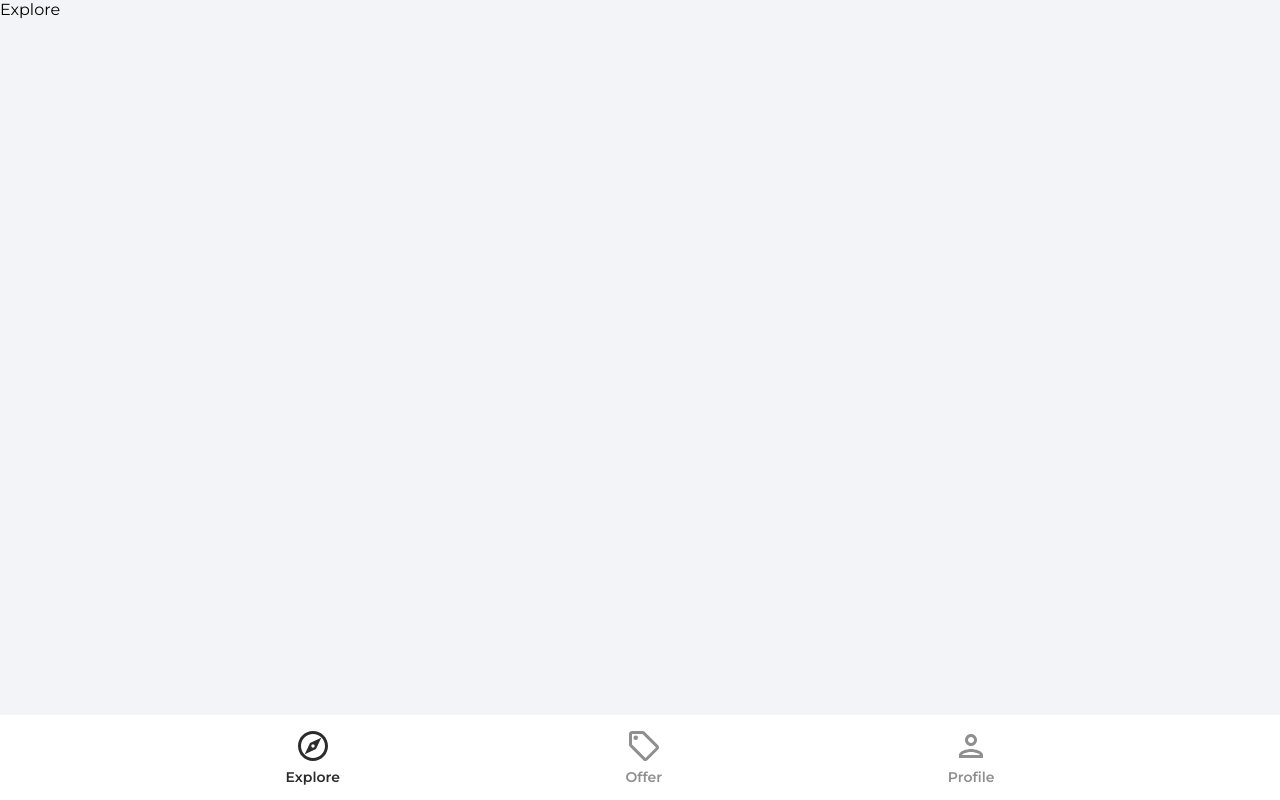
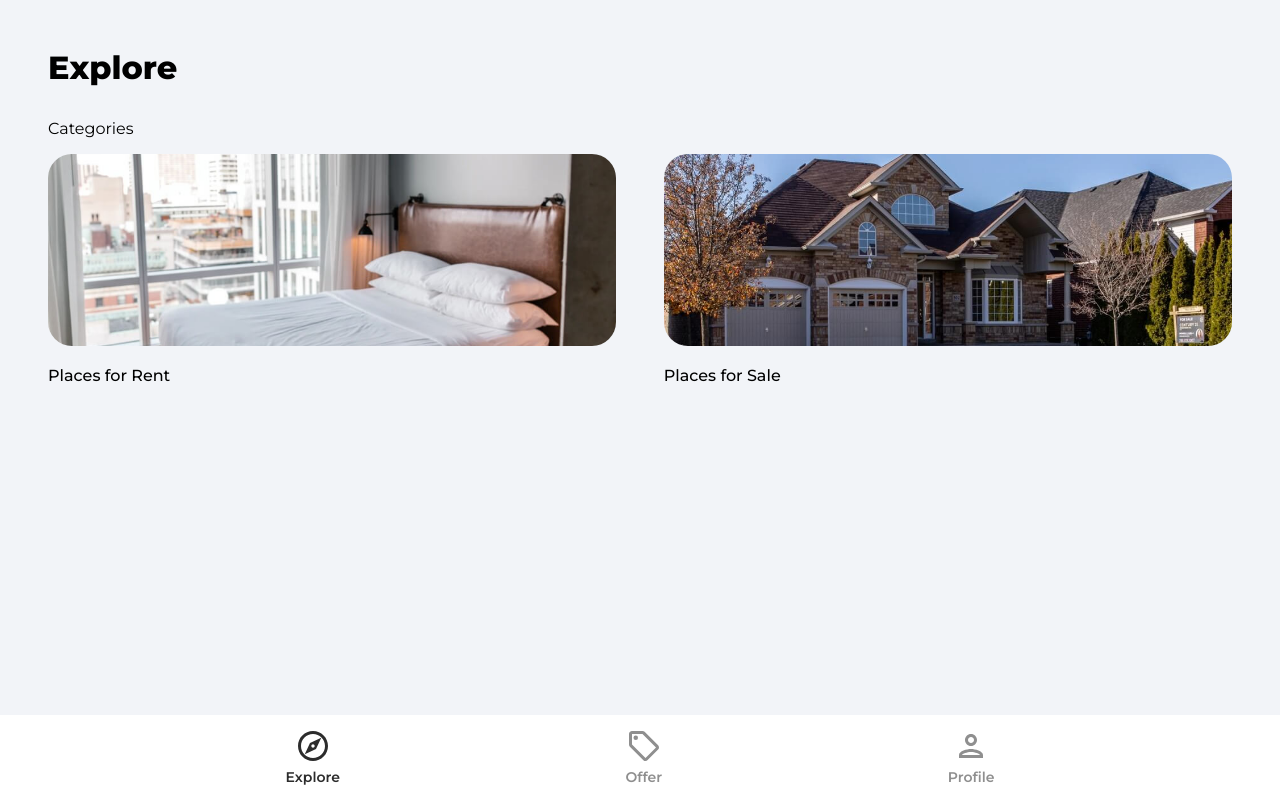
Before and after one commit to JMDahl43/ReactF2B, a React (Create React App) app in the folder house-marketplace/: page / in a window 1280 px wide. Built offline with nearby package versions, Linux system fonts and the light colour scheme.

Commit message:
Update Explore page with categories, add query to fetch listings.

```diff
--- a/house-marketplace/src/App.js
+++ b/house-marketplace/src/App.js
@@ -5,6 +5,7 @@
 import PrivateRoute from './components/PrivateRoute'
 import Explore from './pages/Explore'
 import Offers from './pages/Offers'
+import Category from './pages/Category'
 import Profile from './pages/Profile'
 import SignIn from './pages/SignIn'
 import SignUp from './pages/SignUp'
@@ -17,6 +18,7 @@
         <Routes>
           <Route path='/' element={<Explore />} />
           <Route path='/offers' element={<Offers />} />
+          <Route path='/category/:categoryName' element={<Category />} />
           <Route path='profile' element={<PrivateRoute />}>
             <Route path='/profile' element={<Profile />} />
           </Route>
--- /dev/null
+++ b/house-marketplace/src/pages/Category.jsx
@@ -0,0 +1,89 @@
+import { useEffect, useState } from 'react'
+import { useParams } from 'react-router-dom'
+import {
+  collection,
+  getDocs,
+  query,
+  where,
+  orderBy,
+  limit,
+  startAfter,
+} from 'firebase/firestore'
+import { db } from '../firebase.config'
+import { toast } from 'react-toastify'
+import { async } from '@firebase/util'
+import Spinner from '../components/Spinner'
+
+function Category() {
+  const [listings, setListings] = useState(null)
+  const [loading, setLoading] = useState(true)
+
+  const params = useParams()
+
+  useEffect(() => {
+    const fetchListings = async () => {
+      try {
+        // Get reference
+        const listingsRef = collection(db, 'listings')
+
+        // Create a query
+        const q = query(
+          listingsRef,
+          where('type', '==', params.categoryName),
+          orderBy('timestamp', 'desc'),
+          limit(10)
+        )
+
+        // Execute query
+        const querySnap = await getDocs(q)
+
+        const listings = []
+
+        querySnap.forEach((doc) => {
+          //console.log(doc.data())
+          return listings.push({
+            id: doc.id,
+            data: doc.data(),
+          })
+        })
+
+        setListings(listings)
+        setLoading(false)
+      } catch (error) {
+        toast.error('Could not fetch listings.')
+      }
+    }
+
+    fetchListings()
+  }, [params.categoryName])
+
+  return (
+    <div className='category'>
+      <header>
+        <p className='pageHeader'>
+          {params.categoryName === 'rent'
+            ? 'Places for Rent'
+            : 'Places for Sale'}
+        </p>
+      </header>
+
+      {loading ? (
+        <Spinner />
+      ) : listings && listings.length > 0 ? (
+        <>
+          <main>
+            <ul className='categoryListings'>
+              {listings.map((listing) => (
+                <h3 key={listing.id}>{listing.data.name}</h3>
+              ))}
+            </ul>
+          </main>
+        </>
+      ) : (
+        <p>No listings for {params.categoryName}</p>
+      )}
+    </div>
+  )
+}
+
+export default Category
--- a/house-marketplace/src/pages/Explore.jsx
+++ b/house-marketplace/src/pages/Explore.jsx
@@ -1,6 +1,37 @@
+import { Link } from 'react-router-dom'
+import rentCategoryImage from '../assets/jpg/rentCategoryImage.jpg'
+import sellCategoryImage from '../assets/jpg/sellCategoryImage.jpg'
+
 function Explore() {
   return (
-    <div>Explore</div>
+    <div className='explore'>
+      <header>
+        <p className='pageHeader'>Explore</p>
+      </header>
+      <main>
+        {/* Slider */}
+
+        <p className='exploreCateoryHeading'>Categories</p>
+        <div className='exploreCategories'>
+          <Link to='/category/rent'>
+            <img
+              src={rentCategoryImage}
+              alt='rent'
+              className='exploreCategoryImg'
+            />
+            <p className="exploreCategoryName">Places for Rent</p>
+          </Link>
+          <Link to='/category/sale'>
+            <img
+              src={sellCategoryImage}
+              alt='sell'
+              className='exploreCategoryImg'
+            />
+            <p className="exploreCategoryName">Places for Sale</p>
+          </Link>
+        </div>
+      </main>
+    </div>
   )
 }
 export default Explore
```
Also changed, not shown: house-marketplace/src/pages/Profile.jsx (+3 -4 lines).
